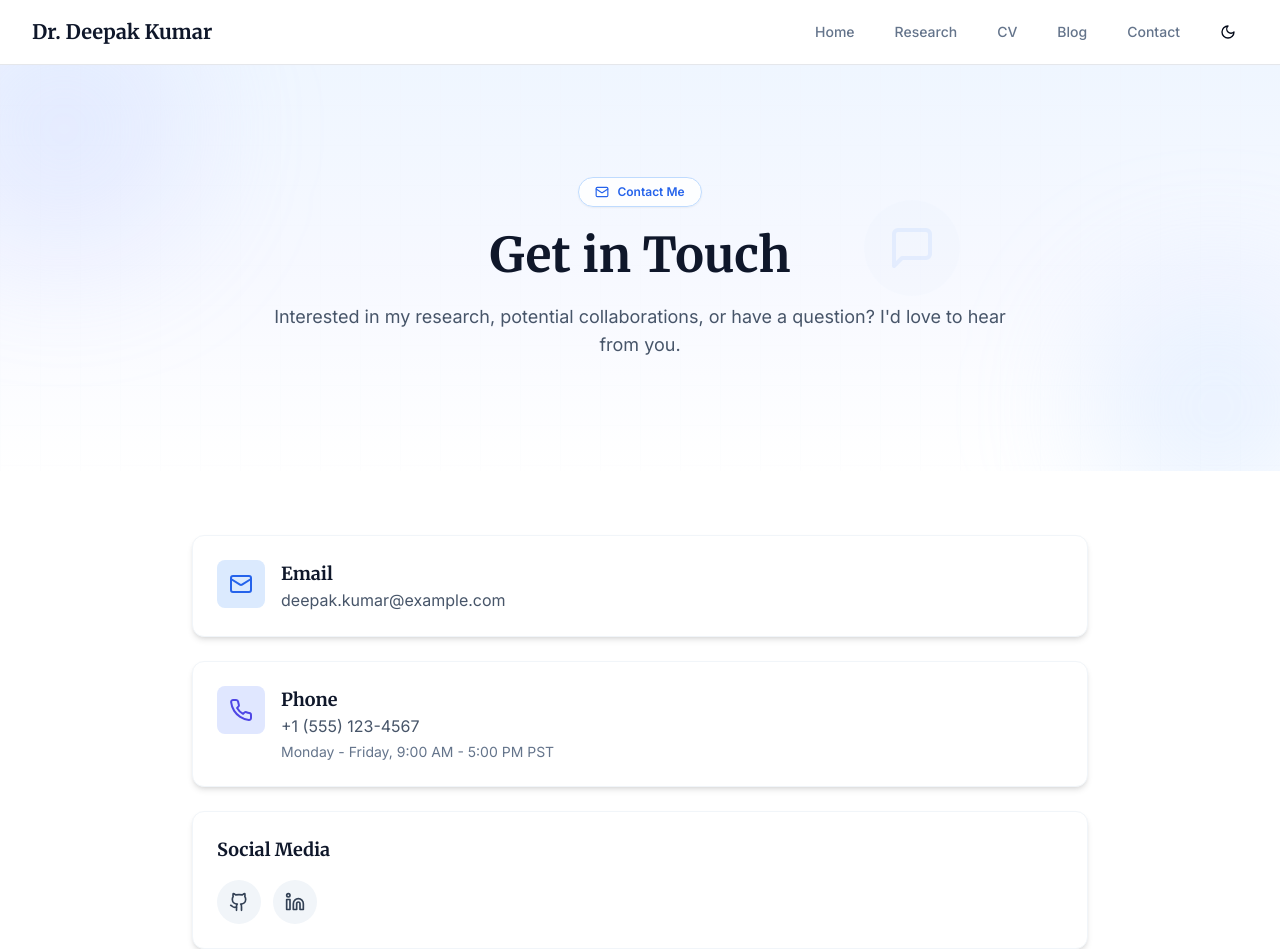
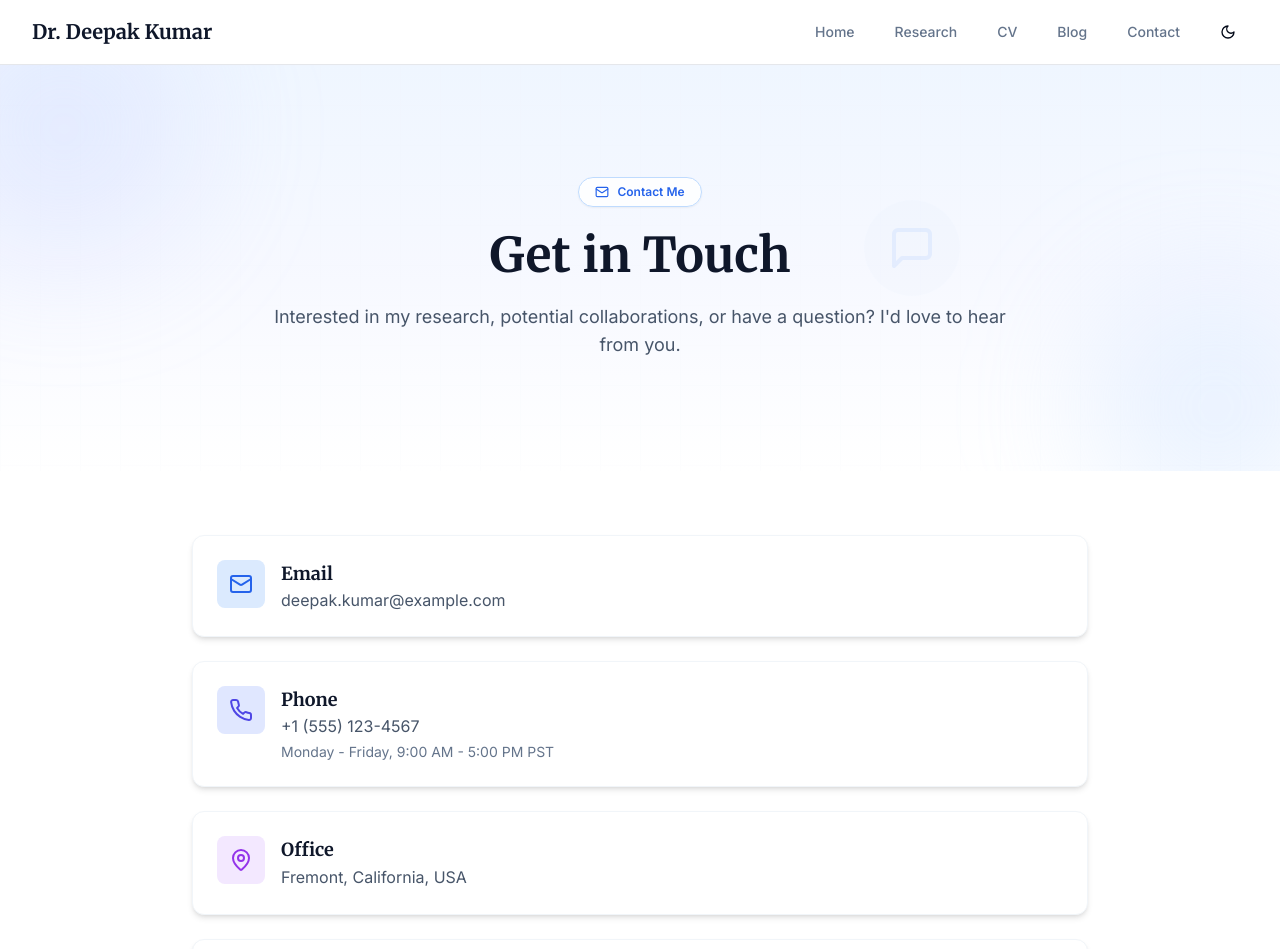
Before and after one commit to shoumyasingh/digital-scholar-portfolio, a React (Vite) app: page /contact in a window 1280 px wide. Shown: the top 949 px of the page. Built offline with nearby package versions, Linux system fonts and the light colour scheme.

Commit message:
Add office address to contact page

```diff
--- a/src/pages/Contact.tsx
+++ b/src/pages/Contact.tsx
@@ -1,7 +1,7 @@
 import { useState, useEffect } from "react";
 import Layout from "@/components/Layout";
 import { Badge } from "@/components/ui/badge";
-import { Mail, Phone, Github, Linkedin, MessageSquare } from "lucide-react";
+import { Mail, Phone, MapPin, Github, Linkedin, MessageSquare } from "lucide-react";
 
 export default function Contact() {
   const [isVisible, setIsVisible] = useState(false);
@@ -94,6 +94,24 @@ export default function Contact() {
                   </div>
                 </div>
 
+                <div className="bg-white dark:bg-slate-800/50 rounded-xl shadow-md border border-slate-100 dark:border-slate-700 p-6 hover:shadow-lg transition-shadow">
+                  <div className="flex">
+                    <div className="flex-shrink-0">
+                      <div className="w-12 h-12 rounded-lg bg-purple-100 dark:bg-purple-900/30 flex items-center justify-center">
+                        <MapPin className="h-6 w-6 text-purple-600 dark:text-purple-400" />
+                      </div>
+                    </div>
+                    <div className="ml-4">
+                      <h3 className="font-bold text-lg text-slate-900 dark:text-white">
+                        Office
+                      </h3>
+                      <p className="text-slate-600 dark:text-slate-300">
+                        Fremont, California, USA
+                      </p>
+                    </div>
+                  </div>
+                </div>
+
                 <div className="bg-white dark:bg-slate-800/50 rounded-xl shadow-md border border-slate-100 dark:border-slate-700 p-6">
                   <h3 className="font-bold text-lg text-slate-900 dark:text-white mb-4">
                     Social Media
```
